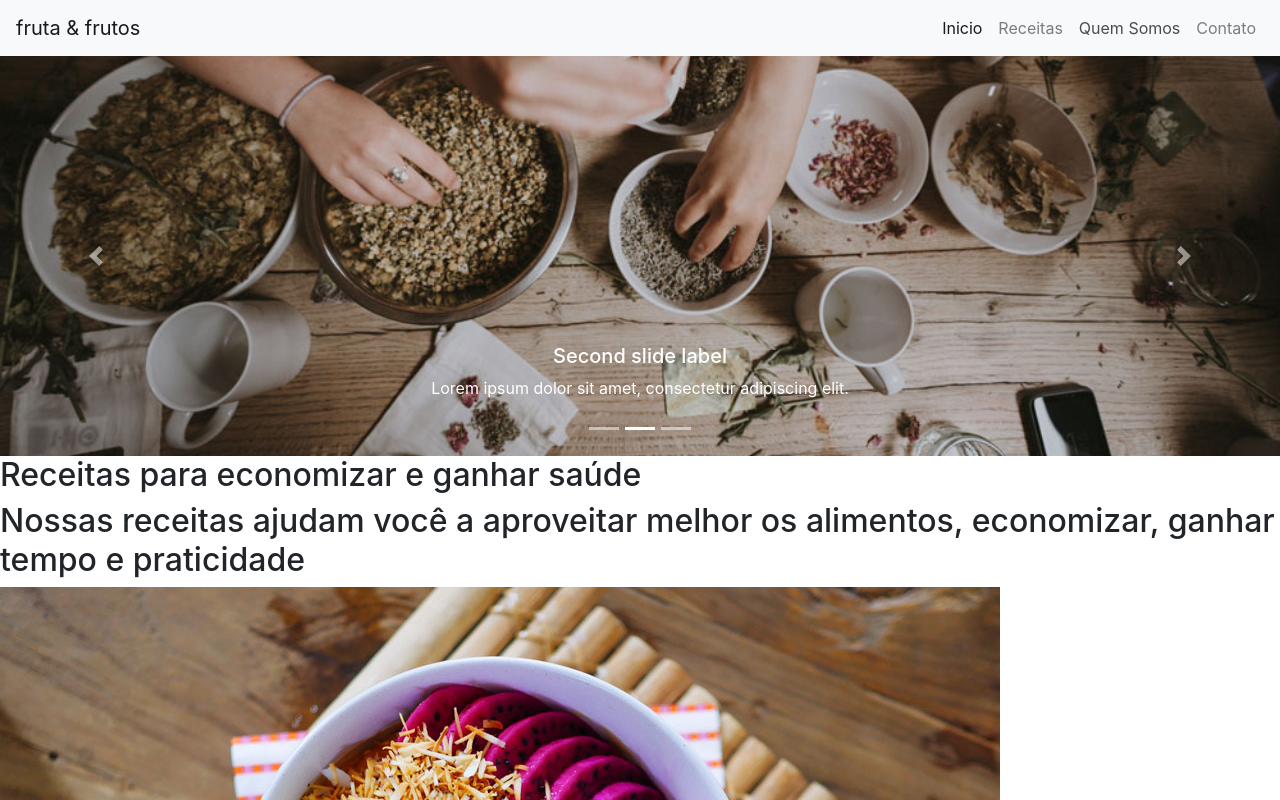
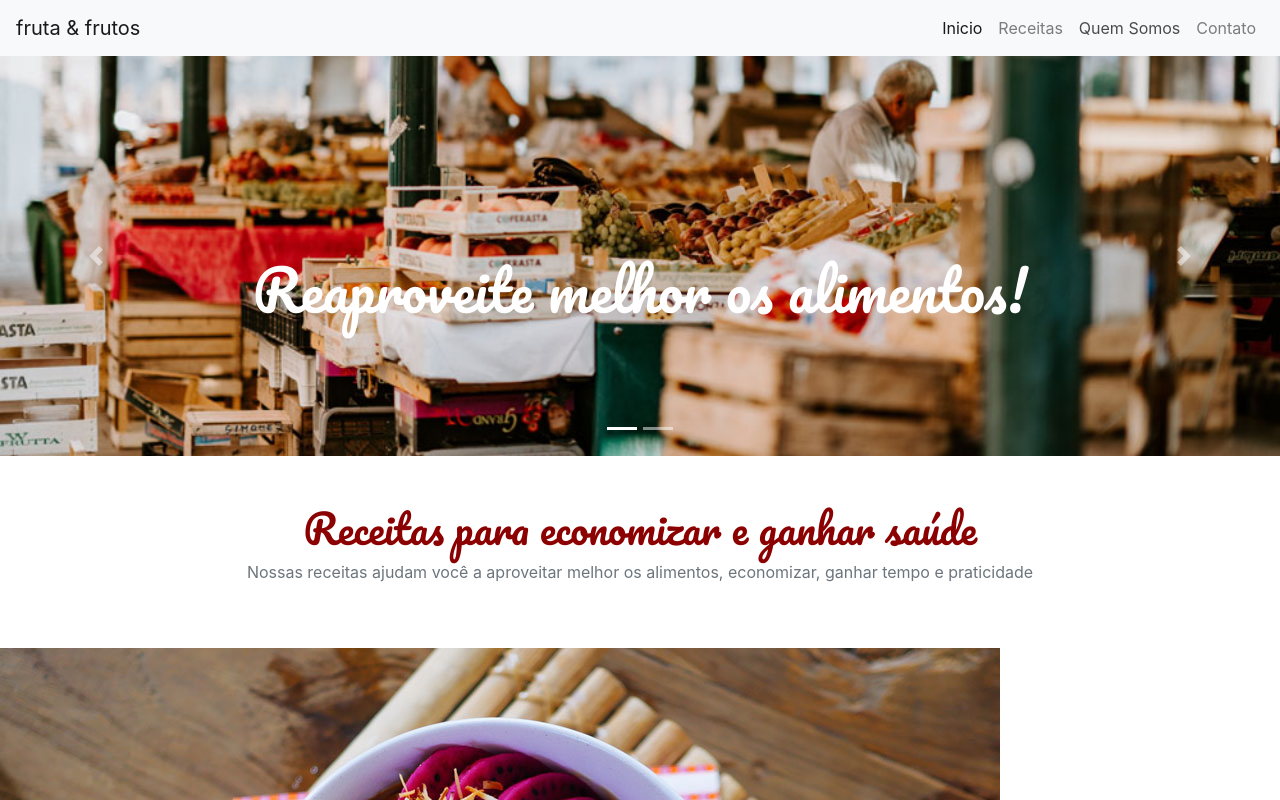
Before and after one commit to WendellRodriguesAmaral/curso-bootstrap-alura, a plain HTML site: page index.html in a window 1280 px wide. Both pictures are taken after a click on the link "Quem Somos". Shown: the top 800 px of the page. Drawn offline with nearby package versions, Linux system fonts and the light colour scheme.

Commit message:
adequando slides e alterando fonts

```diff
--- a/index.html
+++ b/index.html
@@ -5,6 +5,9 @@
     <meta charset="utf-8">
     <meta name="viewport" content="width=device-width, initial-scale=1">
     <title>fruta e fruto</title>
+    <link rel="preconnect" href="https://fonts.googleapis.com">
+    <link rel="preconnect" href="https://fonts.gstatic.com" crossorigin>
+    <link href="https://fonts.googleapis.com/css2?family=Pacifico&display=swap" rel="stylesheet">
     <link rel="stylesheet" href="https://cdn.jsdelivr.net/npm/bootstrap@4.3.1/dist/css/bootstrap.min.css" integrity="sha384-ggOyR0iXCbMQv3Xipma34MD+dH/1fQ784/j6cY/iJTQUOhcWr7x9JvoRxT2MZw1T" crossorigin="anonymous">
     <link rel="stylesheet" type="text/css" href="src/style.css">
   </head>
@@ -38,25 +41,22 @@
 
 
     <div class="bd-example">
-      <div id="carouselExampleCaptions" class="carousel slide" data-ride="carousel">
+      <div id="carouselExampleCaptions" class="carousel slide" data-ride="carousel" data-interval="10000">
         <ol class="carousel-indicators">
           <li data-target="#carouselExampleCaptions" data-slide-to="0" class="active"></li>
           <li data-target="#carouselExampleCaptions" data-slide-to="1"></li>
-          <li data-target="#carouselExampleCaptions" data-slide-to="2"></li>
         </ol>
         <div class="carousel-inner">
           <div class="carousel-item active">
             <img src="./src/img/carrossel-img1.jpg" class="d-block w-100 imagem-carrosel" alt="...">
-            <div class="carousel-caption d-none d-md-block">
-              <h5>First slide label</h5>
-              <p>Nulla vitae elit libero, a pharetra augue mollis interdum.</p>
+            <div class="carousel-caption d-none d-md-block h-50">
+              <h1 class="fonte-titulo display-4">Reaproveite melhor os alimentos!</h1>
             </div>
           </div>
           <div class="carousel-item">
             <img src="./src/img/carrossel-img2.jpg" class="d-block w-100 imagem-carrosel" alt="...">
-            <div class="carousel-caption d-none d-md-block">
-              <h5>Second slide label</h5>
-              <p>Lorem ipsum dolor sit amet, consectetur adipiscing elit.</p>
+            <div class="carousel-caption d-none d-md-block h-50">
+              <h1 class="fonte-titulo display-4">Economize e ganhe em saúde!</h1>
             </div>
           </div>
         </div>
@@ -73,11 +73,9 @@
 
 
 
-    <!-- <h1>Reaproveite melhor os alimentos!</h1>
-    <h1>Economize e ganhe em saúde!</h1> -->
 
-    <h2>Receitas para economizar e ganhar saúde</h2>
-    <h2>Nossas receitas ajudam você a aproveitar melhor os alimentos, economizar, ganhar tempo e praticidade</h2>
+    <h1 class="text-center fonte-titulo cor-especial pt-5" >Receitas para economizar e ganhar saúde</h1> <!-- pt-5 = padding-top-->
+    <p class="text-center text-secondary pb-5">Nossas receitas ajudam você a aproveitar melhor os alimentos, economizar, ganhar tempo e praticidade</p>
 
     <img src="src/img/receita-abacate.jpg" alt="tigela com salada de abacate, vista superior">
     <h3>Tigela de abacate</h3>
--- a/src/style.css
+++ b/src/style.css
@@ -3,3 +3,12 @@
     object-position: 0 80%; /* move eixo x e eixo y */
     height: 400px;
 }
+
+
+h1.fonte-titulo{
+    font-family: 'Pacifico', cursive;
+}
+
+.cor-especial{
+    color:darkred;
+}
```
